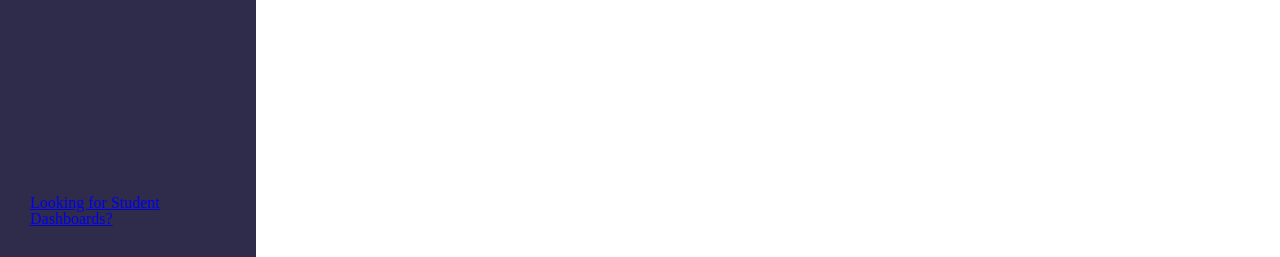
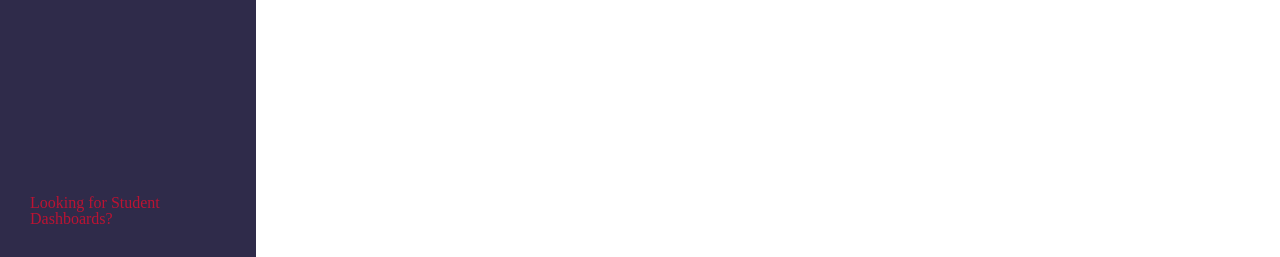
Before and after one commit to Aliszl/AH-Flexbox, a plain HTML site: page index.html in a window 1280 px wide. Shown: the part 543-800 px from the top of the page. Drawn offline with Linux system fonts and the light colour scheme.

Commit message:
Style sidebar

```diff
--- a/css/styles.css
+++ b/css/styles.css
@@ -155,3 +155,12 @@ aside h1 {
   color: white;
   font-size: 70px;
 }
+
+aside a {
+  color: #bb1333;
+  text-decoration: none;
+}
+
+aside a:hover {
+  text-decoration: underline;
+}
```
